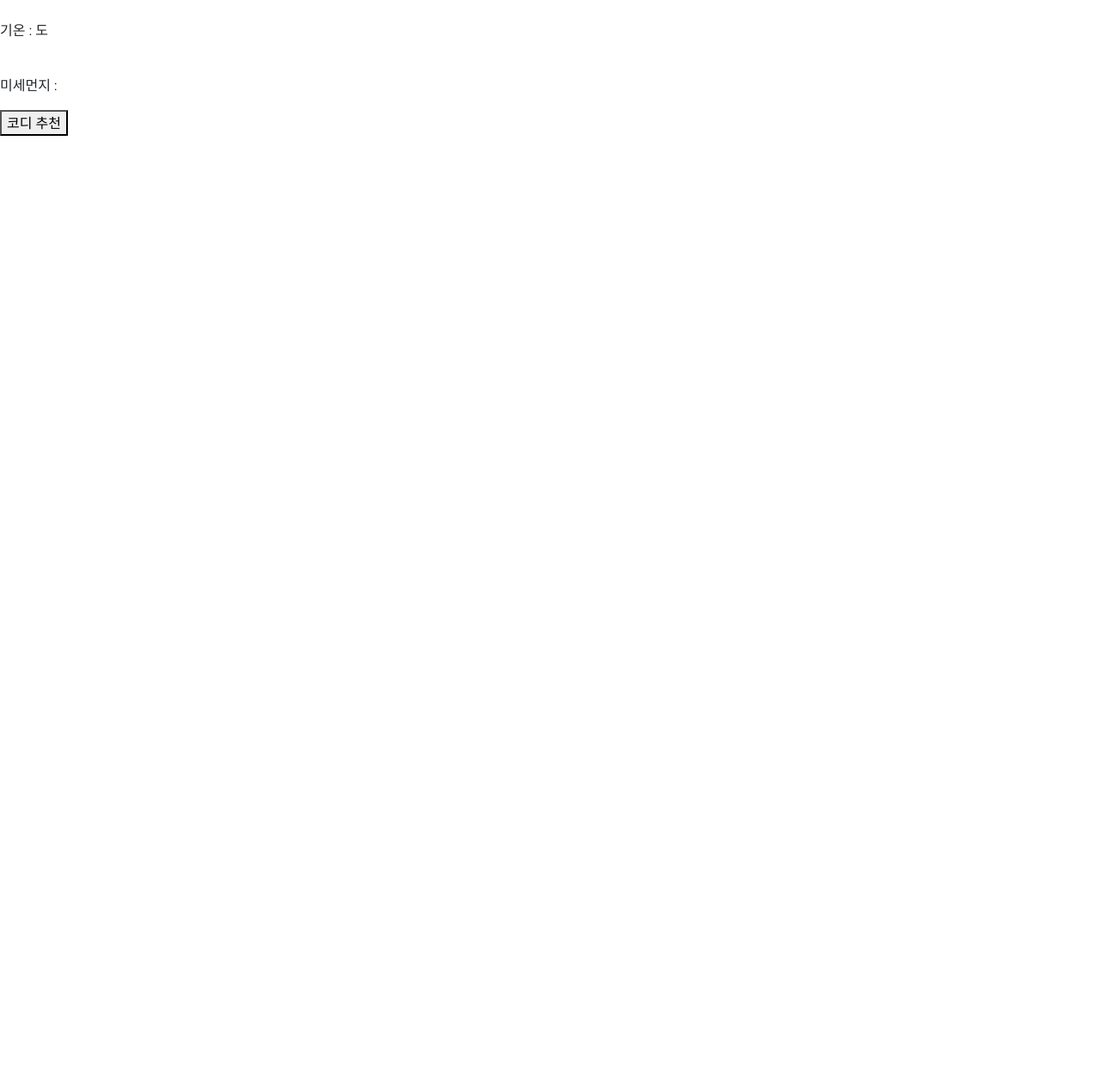
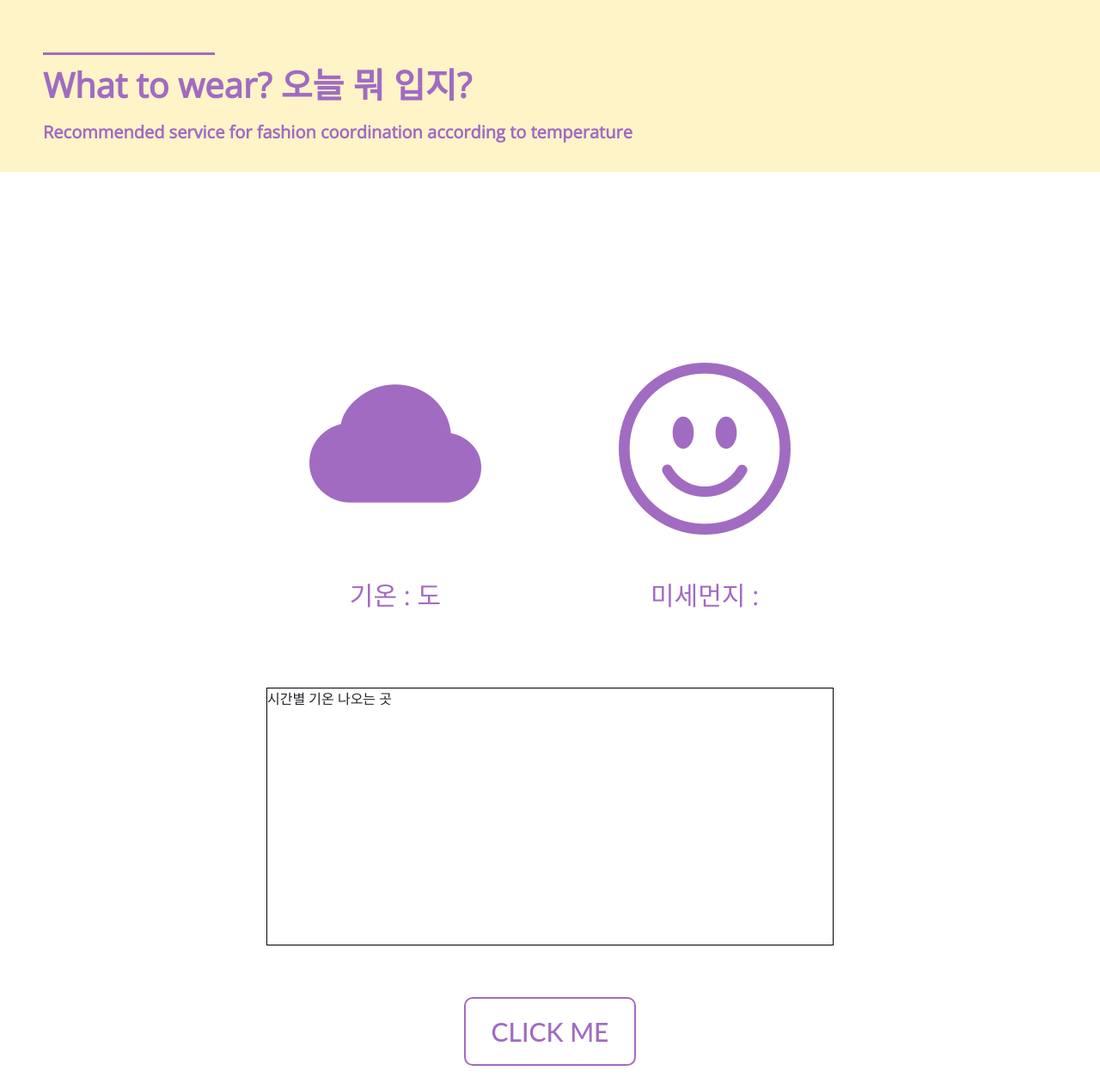
Before and after one commit to kikointheworld/oslab_team15, a plain HTML site: page index.html in a window 1280 px wide. Shown: the whole page at 86% size. Before the commit the page ends 800 px from the top, so only its background shows below. Drawn offline with nearby package versions, Linux system fonts and the light colour scheme; files that its build step writes are made by us from their sources.

Commit message:
make index.css
make index.css

```diff
--- /dev/null
+++ b/coordinate.css
@@ -0,0 +1,13 @@
+/* variable
+*/
+:root {
+  --blue: #4b6587;
+  --beige: hsl(48deg 100% 89%);
+  --grey: #c8c6c6;
+  --white: #f7f6f2;
+  --purple: hsl(277deg 42% 59%);
+}
+
+* {
+  font-family: "Open Sans", sans-serif;
+}
--- /dev/null
+++ b/index.css
@@ -0,0 +1,176 @@
+/* variable
+*/
+:root {
+  --blue: #4b6587;
+  --beige: hsl(48deg 100% 89%);
+  --grey: #c8c6c6;
+  --white: #f7f6f2;
+  --purple: hsl(277deg 42% 59%);
+}
+
+* {
+  font-family: "Open Sans", sans-serif;
+}
+
+.hidden {
+  display: none;
+}
+
+body {
+  background-repeat: no-repeat;
+  background-size: cover;
+}
+
+.title {
+  height: 200px;
+  background-color: var(--beige);
+  display: flex;
+  align-items: center;
+}
+
+.titleDiv {
+  margin-top: 40px;
+}
+
+.titleLine {
+  background-color: var(--purple);
+  margin-left: 50px;
+  height: 3px;
+  width: 200px;
+  margin-bottom: 5px;
+}
+
+.titleText {
+  color: var(--purple);
+  margin-bottom: 10px;
+  margin-left: 50px;
+  font-size: 40px;
+  font-weight: 800;
+}
+
+.titleDesc {
+  color: var(--purple);
+  margin-bottom: 10px;
+  margin-left: 50px;
+  font-size: 20px;
+  font-weight: 600;
+}
+
+.current {
+  display: flex;
+  justify-content: center;
+  align-items: center;
+}
+
+/* current중 currentWeather 부분 */
+.currentWeather {
+  width: 300px;
+  height: 500px;
+  display: flex;
+  flex-direction: column;
+  justify-content: center;
+  align-items: center;
+  margin-right: 30px;
+}
+.currentWeatherText {
+  margin-top: 0px;
+  color: var(--purple);
+  font-size: 30px;
+}
+
+.currentWeatherImage {
+  color: var(--purple);
+}
+
+.weather {
+  margin-top: 100px;
+}
+
+/* current중 particulate 부분 */
+.particulate {
+  width: 300px;
+  height: 500px;
+  display: flex;
+  flex-direction: column;
+  justify-content: center;
+  align-items: center;
+  margin-left: 30px;
+}
+.particulateText {
+  color: var(--purple);
+  font-size: 30px;
+}
+
+.particulateImage {
+  color: var(--purple);
+}
+.hourlyDiv {
+  display: flex;
+  align-items: center;
+  justify-content: center;
+}
+.hourly {
+  width: 660px;
+  height: 300px;
+  border: 1px solid black;
+}
+
+.buttonDiv {
+  display: flex;
+  align-items: center;
+  justify-content: center;
+  margin-top: 40px;
+}
+
+.frame {
+  width: 90%;
+  margin: 40px auto;
+  text-align: center;
+}
+
+/* 코디 추천 버튼 */
+button {
+  margin: 20px;
+  outline: none;
+}
+.coordinateButton {
+  font-size: 30px;
+  text-align: center;
+  color: var(--purple);
+  width: 200px;
+  height: 80px;
+  padding: 10px 25px;
+  border: 2px solid var(--purple);
+  font-family: "Lato", sans-serif;
+  font-weight: 500;
+  background: transparent;
+  cursor: pointer;
+  transition: all 0.3s ease;
+  position: relative;
+  display: inline-block;
+  border-radius: 10px;
+}
+.coordinateButton {
+  transition: all 0.3s ease;
+  overflow: hidden;
+}
+.coordinateButton:after {
+  position: absolute;
+  content: " ";
+  top: 0;
+  left: 0;
+  z-index: -1;
+  width: 100%;
+  height: 100%;
+  transition: all 0.3s ease;
+  -webkit-transform: scale(0.1);
+  transform: scale(0.1);
+}
+.coordinateButton:hover {
+  color: #fff;
+}
+.coordinateButton:hover:after {
+  background: var(--purple);
+  -webkit-transform: scale(1);
+  transform: scale(1);
+}
--- a/index.html
+++ b/index.html
@@ -2,45 +2,91 @@
 <html>
   <head>
     <!-- Required meta tags -->
-    <meta charset="utf-8">
-    <meta name="viewport" content="width=device-width, initial-scale=1">
+    <meta charset="utf-8" />
+    <meta name="viewport" content="width=device-width, initial-scale=1" />
 
     <!-- Bootstrap CSS -->
-    <link href="https://cdn.jsdelivr.net/npm/bootstrap@5.0.0-beta3/dist/css/bootstrap.min.css" rel="stylesheet"
-        integrity="sha384-eOJMYsd53ii+scO/bJGFsiCZc+5NDVN2yr8+0RDqr0Ql0h+rP48ckxlpbzKgwra6" crossorigin="anonymous">
-    <link rel="stylesheet" href="https://cdn.jsdelivr.net/npm/bootstrap-icons@1.4.1/font/bootstrap-icons.css">
-    <link rel="stylesheet" href="./style.css">
+    <link
+      href="https://cdn.jsdelivr.net/npm/bootstrap@5.0.0-beta3/dist/css/bootstrap.min.css"
+      rel="stylesheet"
+      integrity="sha384-eOJMYsd53ii+scO/bJGFsiCZc+5NDVN2yr8+0RDqr0Ql0h+rP48ckxlpbzKgwra6"
+      crossorigin="anonymous"
+    />
+    <link
+      rel="stylesheet"
+      href="https://cdn.jsdelivr.net/npm/bootstrap-icons@1.4.1/font/bootstrap-icons.css"
+    />
+    <link rel="stylesheet" href="./style.css" />
+    <link rel="stylesheet" href="./index.css" />
+
+    <!-- 폰트 -->
+    <link rel="preconnect" href="https://fonts.googleapis.com" />
+    <link rel="preconnect" href="https://fonts.gstatic.com" crossorigin />
+    <link
+      href="https://fonts.googleapis.com/css2?family=Open+Sans&display=swap"
+      rel="stylesheet"
+    />
 
     <script src="https://cdn.jsdelivr.net/npm/axios/dist/axios.min.js"></script>
 
     <title>Weather Coordinator</title>
   </head>
+
   <body>
+    <!-- 사실상 title 헤더 부분 -->
     <div class="title">
+      <div class="titleDiv">
+        <div class="titleLine"></div>
+        <p class="titleText">What to wear? 오늘 뭐 입지?</p>
+        <p class="titleDesc">
+          Recommended service for fashion coordination according to temperature
+        </p>
+      </div>
+    </div>
 
-    </div>
     <div class="weather">
       <div class="current">
         <div class="currentWeather">
-                <img class="currentWeatherImage">
+          <i
+            class="bi bi-cloud-fill currentWeatherImage"
+            style="font-size: 200px"
+          ></i>
           <p class="currentWeatherText">기온 : 도</p>
         </div>
         <div class="particulate">
-                <img class="particulateImage">
-                <p class="particulateText">미세먼지 : </p>
+          <i
+            class="bi bi-emoji-smile particulateImage"
+            style="font-size: 200px"
+          ></i>
+          <p class="particulateText">미세먼지 :</p>
         </div>
       </div>
+      <div class="hourlyDiv">
         <div class="hourly">
-            <table>
-
-            </table>
+          시간별 기온 나오는 곳
+          <table></table>
         </div>
       </div>
-    <button class="coordinateButton" onclick="location.href='./coordinate.html'">코디 추천</button>
+    </div>
+    <div class="buttonDiv">
+      <button
+        type="button"
+        class="coordinateButton btn-10"
+        onclick="location.href='./coordinate.html'"
+      >
+        CLICK ME
+      </button>
+    </div>
     <script>
       //keys of current and hourly. can be modify.
-        const currentKeys = ['temp_c', 'feelslike_c', 'condition', 'air_quality'];
-        const hourlyKeys = ['time', 'temp_c', 'feelslike_c', 'condition', 'chance_of_rain'];
+      const currentKeys = ["temp_c", "feelslike_c", "condition", "air_quality"];
+      const hourlyKeys = [
+        "time",
+        "temp_c",
+        "feelslike_c",
+        "condition",
+        "chance_of_rain",
+      ];
 
       //object with current weather info.
       let current = {};
@@ -81,82 +127,79 @@
     }
 */
       //add callback function which is called when location is changed.
-        if(navigator.geolocation)
-        {
-            navigator.geolocation.watchPosition(pos => {
-                getWeatherInfo(pos.coords.latitude + ',' + pos.coords.longitude);
+      if (navigator.geolocation) {
+        navigator.geolocation.watchPosition(
+          (pos) => {
+            getWeatherInfo(pos.coords.latitude + "," + pos.coords.longitude);
           },
-            err => {
+          (err) => {
             console.log(err);
-                getWeatherInfo('Seoul');
-            });
+            getWeatherInfo("Seoul");
+          }
+        );
       }
       // get weather of seoul when location is not detected.
-        else getWeatherInfo('Seoul');
+      else getWeatherInfo("Seoul");
 
       //update current and hourlyList with weather api
-        function getWeatherInfo(q)
-        {
-            let url = 'http://api.weatherapi.com/v1';
-            const type = 'forecast';
-            const key = '99c358fd2f104901838154458220905';
-            const days = '2';
-            const aqi = 'yes';
-            const alerts = 'no';
-            const lang = 'ko';
+      function getWeatherInfo(q) {
+        let url = "http://api.weatherapi.com/v1";
+        const type = "forecast";
+        const key = "99c358fd2f104901838154458220905";
+        const days = "2";
+        const aqi = "yes";
+        const alerts = "no";
+        const lang = "ko";
 
-            url += '/' + type + '.json';
-            url += '?key=' + key;
-            url += '&q=' + q;
-            url += '&days=' + days;
-            url += '&aqi=' + aqi;
-            url += '&alerts=' + alerts;
-            url += '&lang=' + lang;
+        url += "/" + type + ".json";
+        url += "?key=" + key;
+        url += "&q=" + q;
+        url += "&days=" + days;
+        url += "&aqi=" + aqi;
+        url += "&alerts=" + alerts;
+        url += "&lang=" + lang;
 
-            axios.get(url)
-                .then(res => {
+        axios
+          .get(url)
+          .then((res) => {
             let currentRaw = res.data.current;
             let forecastdays = res.data.forecast.forecastday;
 
             getCurrent(currentRaw);
-                    forecastdays.forEach(forecastday => {
-                        forecastday.hour.forEach(hourlyRaw => {
+            forecastdays.forEach((forecastday) => {
+              forecastday.hour.forEach((hourlyRaw) => {
                 getHourly(hourlyRaw);
               });
             });
 
             // fill here with updating weather info
             //document.querySelector(".currentWeatherImage")
-                    document.querySelector(".currentWeatherText").textContent = '기온 : ' + current.temp_c;
+            document.querySelector(".currentWeatherText").textContent =
+              "기온 : " + current.temp_c;
             //document.querySelector(".particulateImage")
-                    document.querySelector(".particulateText").textContent = '미세먼지 : ' + current.air_quality['us-epa-index'];
+            document.querySelector(".particulateText").textContent =
+              "미세먼지 : " + current.air_quality["us-epa-index"];
           })
-                .catch(error => {
+          .catch((error) => {
             console.error(error);
           });
       }
-
-
     </script>
     <script>
       //simply taking info we need from raw data.
-        function getCurrent(currentRaw)
-        {
-            currentKeys.forEach(key => {
-                if(typeof(currentRaw[key]) == 'object')
+      function getCurrent(currentRaw) {
+        currentKeys.forEach((key) => {
+          if (typeof currentRaw[key] == "object")
             current[key] = Object.assign(currentRaw[key]);
-                else
-                    current[key] = currentRaw[key];
+          else current[key] = currentRaw[key];
         });
       }
-        function getHourly(hourlyRaw)
-        {
+      function getHourly(hourlyRaw) {
         let hourlyTmp = {};
-            hourlyKeys.forEach(key => {
-                if(typeof(hourlyRaw[key]) == 'object')
+        hourlyKeys.forEach((key) => {
+          if (typeof hourlyRaw[key] == "object")
             hourlyTmp[key] = Object.assign(hourlyRaw[key]);
-                else
-                    hourlyTmp[key] = hourlyRaw[key];
+          else hourlyTmp[key] = hourlyRaw[key];
         });
         hourlyList.push(hourlyTmp);
       }
--- /dev/null
+++ b/style.css
@@ -0,0 +1,12 @@
+* {
+  font-family: "Open Sans", sans-serif;
+}
+
+.hidden {
+  display: none;
+}
+
+body {
+  background-repeat: no-repeat;
+  background-size: cover;
+}
```
Also changed, not shown: coordinate.html (+40 -11 lines). Lines whose indentation alone changed are shown as unchanged.
